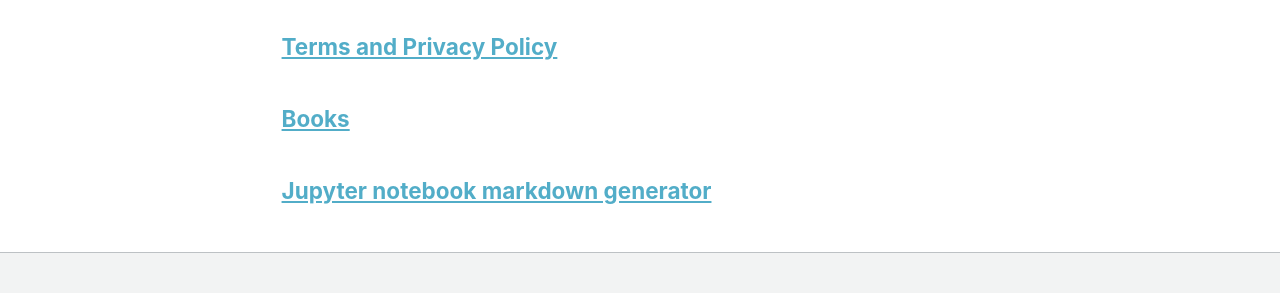
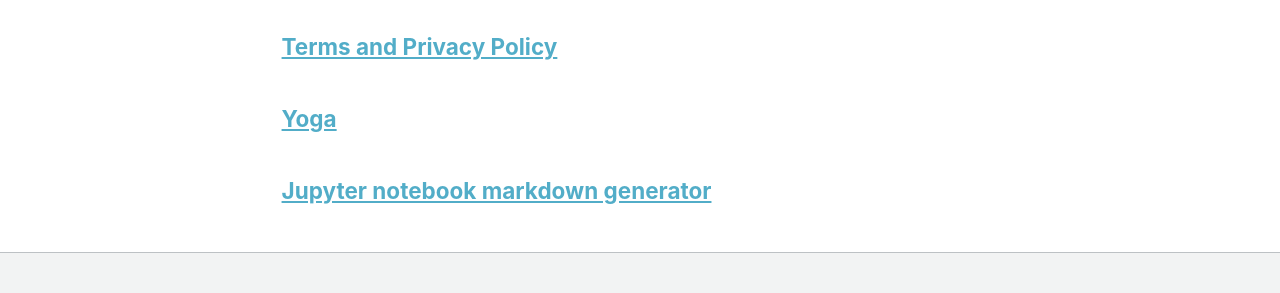
Before and after one commit to avinashbarnwal/avinashbarnwal.github.io, a Jekyll site: the page built from _pages/page-archive.html, in a window 1280 px wide. Shown: the part 1733-2026 px from the top of the page. Built offline with Jekyll 4.4.1, drawn with Linux system fonts in a browser that asks for light colours.

Commit message:
Update yoga.html

```diff
--- a/_pages/yoga.html
+++ b/_pages/yoga.html
@@ -1,12 +1,12 @@
 ---
 layout: archive
-title: "Books"
-permalink: /books/
+title: "Yoga"
+permalink: /yoga/
 author_profile: true
 ---
 
 {% include base_path %}
 
-{% for post in site.books reversed %}
+{% for post in site.yoga reversed %}
 {% include archive-single.html %}
 {% endfor %}
```
